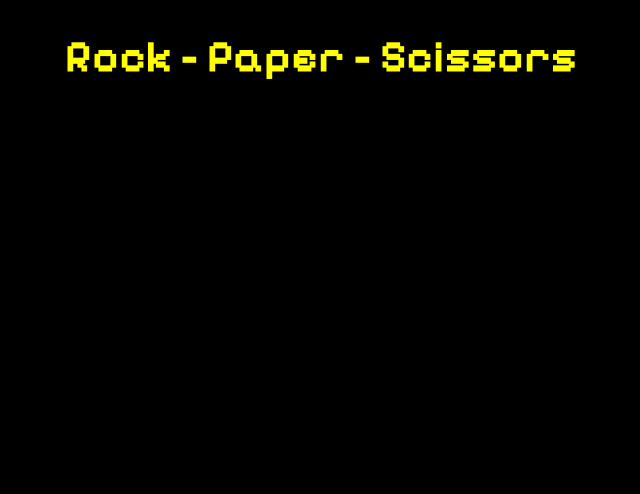
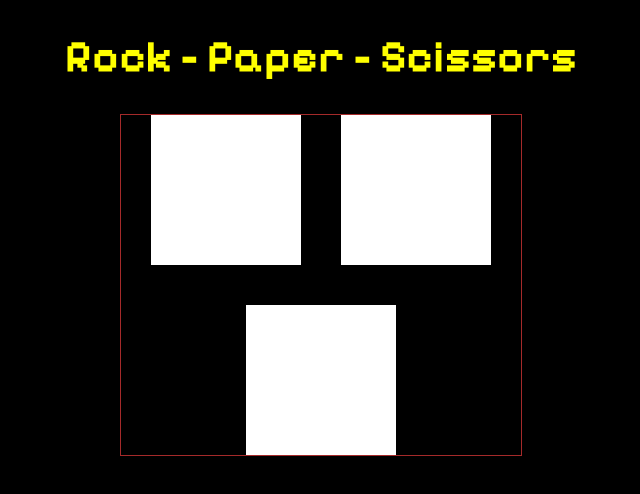
Before and after one commit to mustafa-bhatti/rock-paper-scissors, a plain HTML site: page index.html in a window 1280 px wide. Shown: the whole page, without its empty margins (319-959 px from the left). Drawn offline with Linux system fonts and the light colour scheme.

Commit message:
align the image containers

```diff
--- a/index.html
+++ b/index.html
@@ -8,7 +8,13 @@
 </head>
 <body>
     <h1> Rock - Paper - Scissors </h1>
-
+    <div class="content">
+        <div class="img-container">
+            <div class="image rock"></div>
+            <div class="image paper"></div>
+            <div class="image scissor"></div>
+        </div>
+    </div>
     <script src="script.js"></script>
 </body>
 </html>
--- a/styles.css
+++ b/styles.css
@@ -2,13 +2,31 @@
 body {
 
     background-color: black;
-    color: #ffff;
+    color: yellow;
     font-family: 'Pixelify Sans','Times New Roman', Times;
     font-weight: 700;
+    box-sizing: border-box;
 }
 
 h1 {
     text-align: center;
     font-size: 45px;
-    color: yellow;
 }
+.content{
+    display: flex;
+    justify-content: center;
+}
+.img-container {
+    display: flex;
+    justify-content: center;
+    gap: 40px;
+    width:400px;
+    border: 1px solid brown;
+    flex-wrap: wrap;
+}
+
+.image {
+    background-color: white;
+    width:150px;
+    height: 150px;
+}
```
